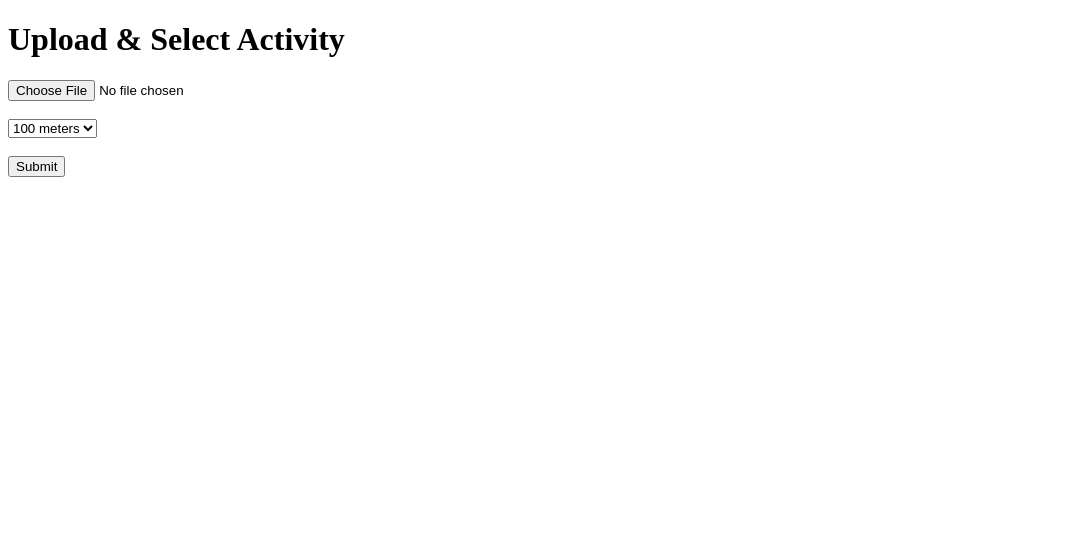
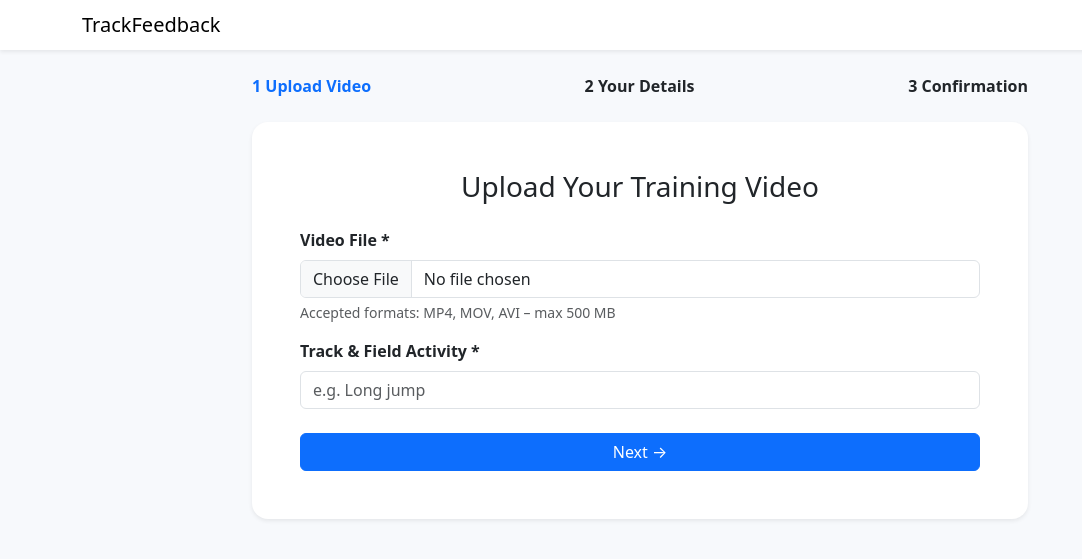
Before and after one commit to vedant14122/track-field, a Flask app: page / in a window 1280 px wide. Shown: the top 559 px of the page, without its empty margins (0-1082 px from the left). Run offline with Flask 3, Linux system fonts and the light colour scheme.

Commit message:
Update index.html

```diff
--- a/templates/index.html
+++ b/templates/index.html
@@ -1,21 +1,21 @@
-<!DOCTYPE html>
-<html>
-<head><title>Submit Video</title></head>
-<body>
-<h1>Upload & Select Activity</h1>
-<form method="post" action="/submit" enctype="multipart/form-data">
-  <input type="file" name="video" accept="video/*" required><br><br>
-  <select name="activity" required>
-    <option>100 meters</option>
-    <option>javelin</option>
-    <option>long jump</option>
-    <option>hurdles</option>
-    <option>discus</option>
-    <option>shot put</option>
-    <option>high jump</option>
-    <option>400 meters</option>
-  </select><br><br>
-  <button type="submit">Submit</button>
-</form>
-</body>
-</html>
+{% extends "base.html" %}
+{% set step = 1 %}
+{% block content %}
+<div class="card p-5 shadow-sm">
+  <h3 class="mb-4 text-center">Upload Your Training Video</h3>
+
+  <form method="POST" action="{{ url_for('submit') }}" enctype="multipart/form-data">
+    <div class="mb-3">
+      <label class="form-label fw-semibold">Video File *</label>
+      <input class="form-control" type="file" name="video" required>
+      <div class="form-text">Accepted formats: MP4, MOV, AVI – max 500 MB</div>
+    </div>
+    <div class="mb-4">
+      <label class="form-label fw-semibold">Track &amp; Field Activity *</label>
+      <input class="form-control" type="text" name="activity" placeholder="e.g. Long jump" required>
+    </div>
+
+    <button class="btn btn-primary w-100">Next →</button>
+  </form>
+</div>
+{% endblock %}
```
